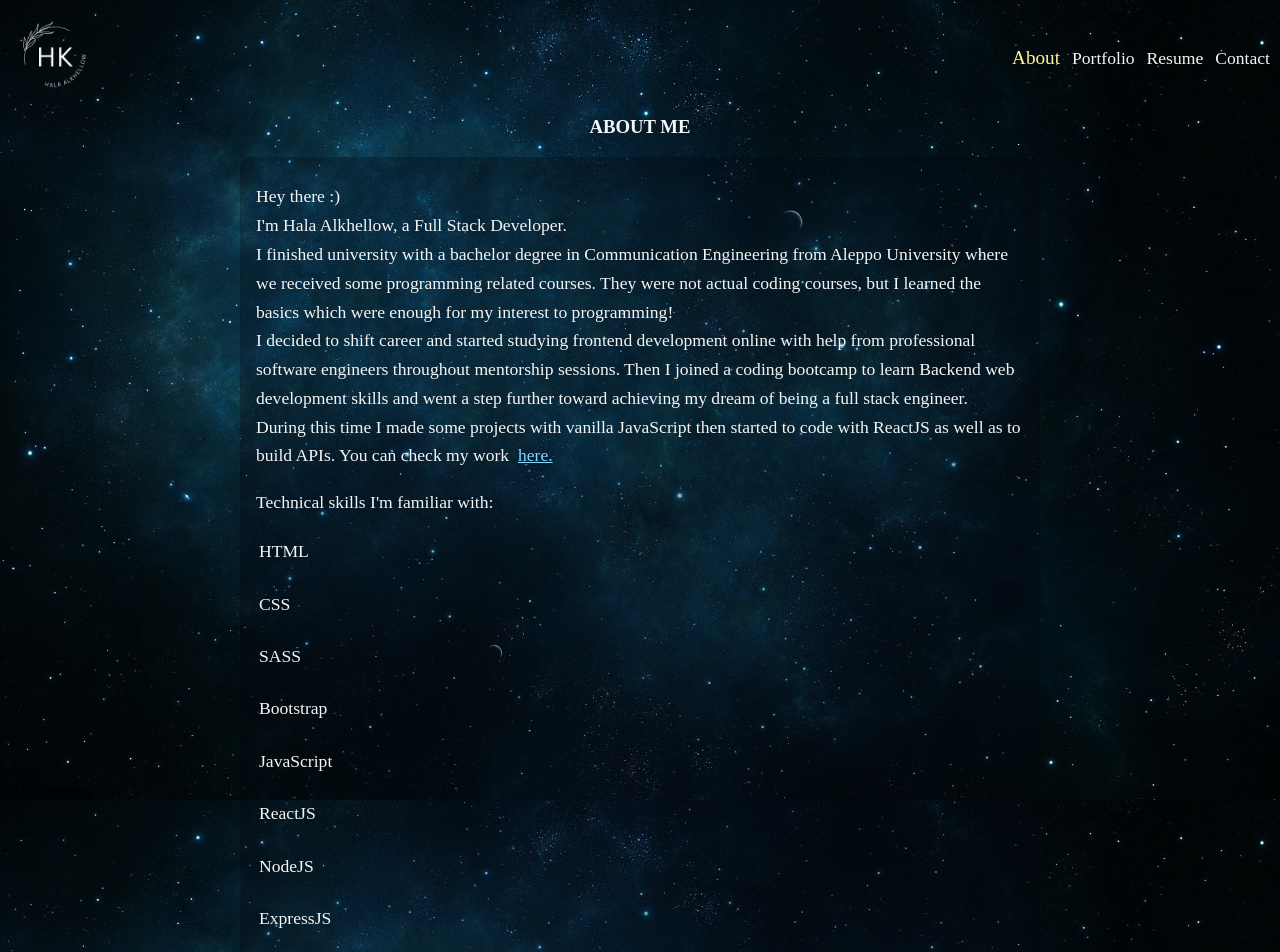
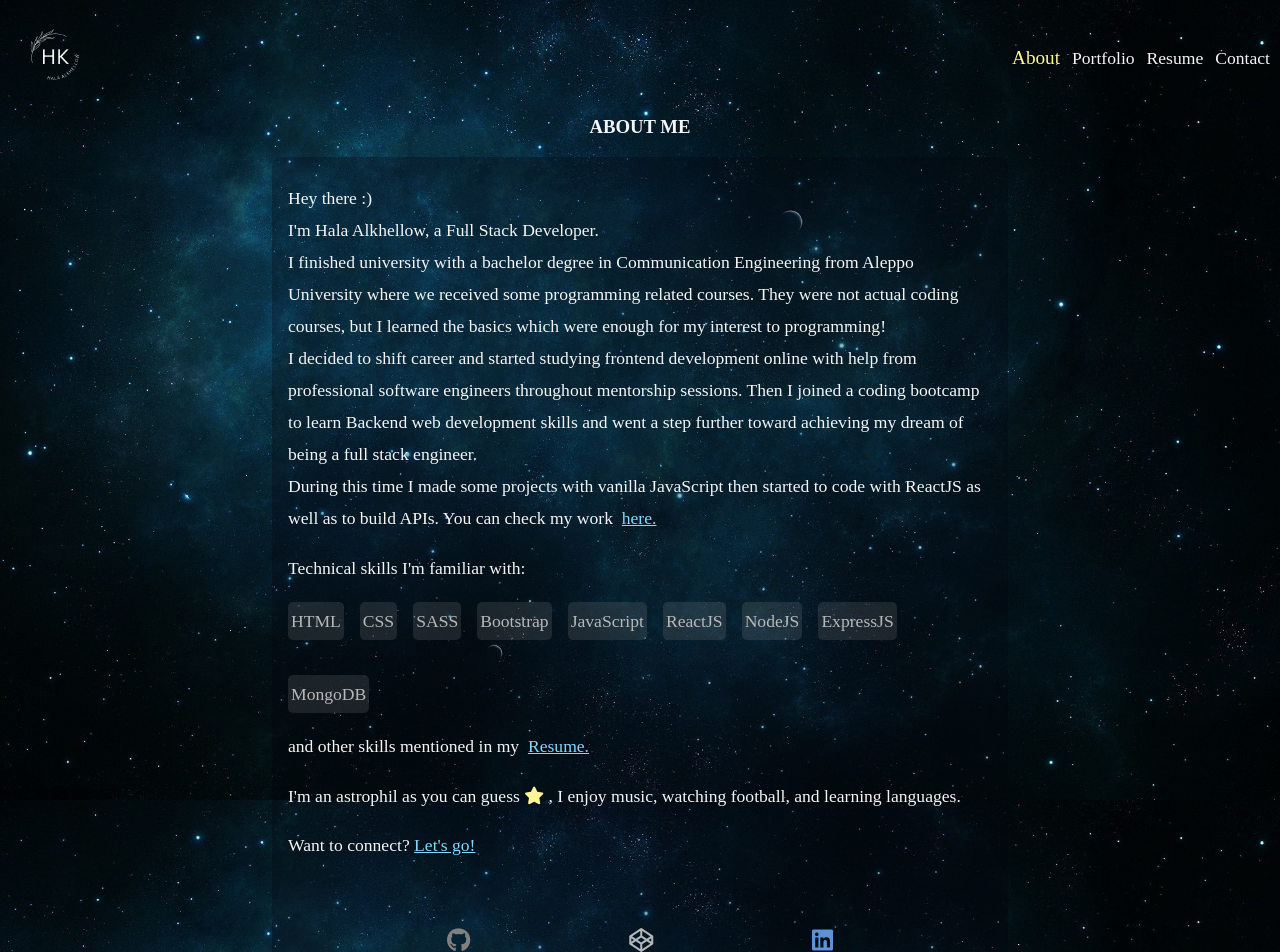
Before and after one commit to halakhellow/portfolio, a React (Create React App) app: page /portfolio/about in a window 1280 px wide. Shown: the top 952 px of the page. Built offline with nearby package versions, Linux system fonts and the light colour scheme; a web font is replaced by a local one.

Commit message:
style fixes

```diff
--- a/src/components/Application/Application.css
+++ b/src/components/Application/Application.css
@@ -24,6 +24,22 @@
   cursor: pointer;
   transition: 0.5s;
 }
+.Application-description {
+  position: absolute;
+  top: 0;
+  bottom: 0;
+  left: 0;
+  right: 0;
+  background: rgb(0 0 0/90%);
+  visibility: hidden;
+  opacity: 0;
+  border-radius: 1rem;
+  transition: opacity 0.5s, visibility 0.5s;
+}
+.Application:hover .Application-description {
+  visibility: visible;
+  opacity: 1;
+}
 
 /* MEDIA QUERY FOR RESPONSIVE DESIGN */
 
--- a/src/components/Modal/Modal.css
+++ b/src/components/Modal/Modal.css
@@ -70,6 +70,7 @@
 
 .modalActions {
   position: absolute;
+  display: flex;
   bottom: 2px;
   margin-bottom: 10px;
   width: 100%;
--- a/src/pages/AboutPage/AboutPage.css
+++ b/src/pages/AboutPage/AboutPage.css
@@ -3,12 +3,12 @@
 }
 
 .AboutPage-info {
-  width: 60%;
+  width: 55%;
   padding: 0.5rem 1rem;
   margin: auto;
   background-color: rgb(5 5 14 / 30%);
   font-size: 1.1rem;
-  line-height: 1.8rem;
+  line-height: 2rem;
   text-align: left;
   border-radius: 10px;
 }
@@ -19,24 +19,41 @@
 
 .AboutPage-info a:hover {
   color: whitesmoke;
+  transform: translateY(-3px);
+  transition: 0.5s;
   text-decoration: none;
+}
+
+.skills {
+  display: flex;
+  flex-wrap: wrap;
+}
+
+.skill {
+  padding: 0.5rem;
+  margin-right: 1rem;
+  background: rgb(153 153 153 / 17%);
+  border-radius: 5px;
+  color: #b8b8b8;
+}
+
+.fa-star {
+  color: #fff498;
 }
 
 .social-media-links {
   display: flex;
   justify-content: space-evenly;
+  margin-top: 4rem;
   font-size: 1.5rem;
 }
 .social-media-links a:nth-of-type(1) i {
   color: gray;
 }
 .social-media-links a:nth-of-type(2) i {
-  color: #4267b2;
+  color: #f5f5f5b8;
 }
 .social-media-links a:nth-of-type(3) i {
-  color: #c13584;
-}
-.social-media-links a:nth-of-type(4) i {
   color: #5b93d6;
 }
 .social-media-links a:hover i {
```
